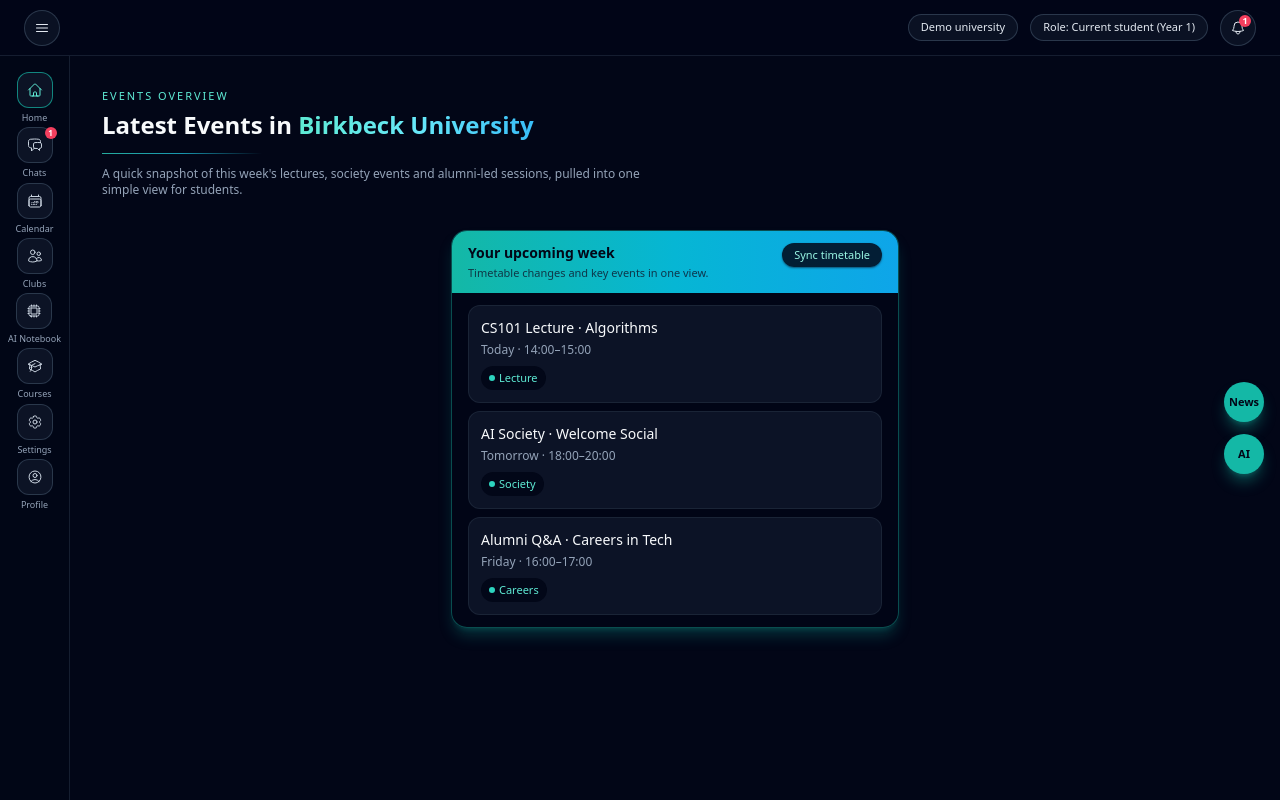
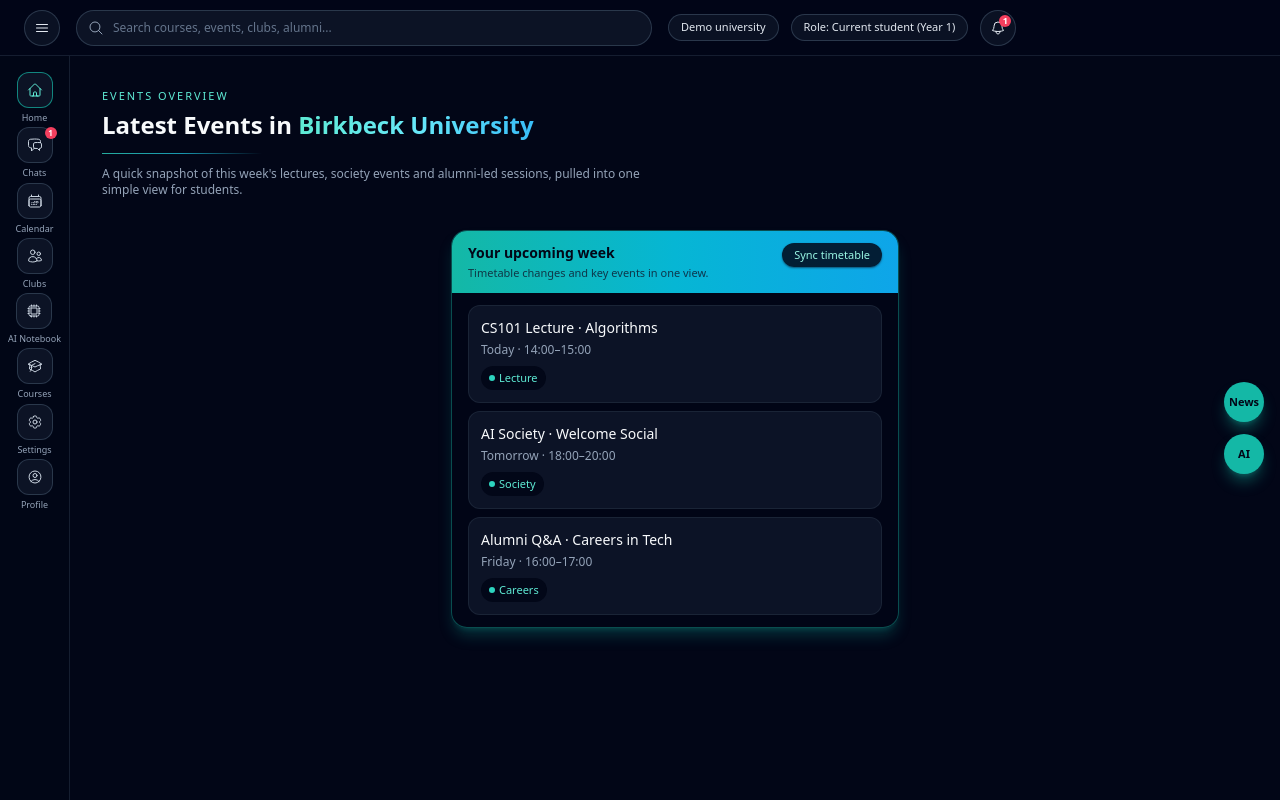
Before and after one commit to linguist101/Acaderra, a Next.js app in the folder web/: page /demo in a window 1280 px wide. Built offline with nearby package versions, Linux system fonts and the light colour scheme.

Commit message:
Update page.tsx

```diff
--- a/web/src/app/demo/page.tsx
+++ b/web/src/app/demo/page.tsx
@@ -12,6 +12,7 @@
   AcademicCapIcon,
   Cog6ToothIcon,
   UserCircleIcon,
+  MagnifyingGlassIcon,
 } from "@heroicons/react/24/outline";
 
 const mockEvents = [
@@ -47,20 +48,30 @@
 
       <div className="relative flex min-h-screen flex-col">
         {/* HEADER */}
-        <header className="flex h-14 items-center justify-between border-b border-slate-800/70 bg-slate-950/80 px-4 md:px-6">
+        <header className="flex h-14 items-center gap-4 border-b border-slate-800/70 bg-slate-950/80 px-4 md:px-6">
           {/* Left: hamburger */}
           <button
-            className="flex h-9 w-9 items-center justify-center rounded-full border border-slate-700/80 bg-slate-900/70 text-slate-200 hover:border-teal-400 hover:text-teal-300"
+            className="flex h-9 w-9 flex-shrink-0 items-center justify-center rounded-full border border-slate-700/80 bg-slate-900/70 text-slate-200 hover:border-teal-400 hover:text-teal-300"
             aria-label="Toggle sidebar"
             onClick={() => setSidebarCollapsed((prev) => !prev)}
           >
             <Bars3Icon className="h-4 w-4" />
           </button>
 
-          <div className="flex-1" />
+          {/* Center: search bar */}
+          <div className="flex-1 max-w-xl">
+            <div className="relative">
+              <MagnifyingGlassIcon className="pointer-events-none absolute left-3 top-1/2 h-4 w-4 -translate-y-1/2 text-slate-400" />
+              <input
+                type="text"
+                placeholder="Search courses, events, clubs, alumni..."
+                className="h-9 w-full rounded-full border border-slate-700/80 bg-slate-900/80 pl-9 pr-3 text-xs text-slate-100 placeholder:text-slate-500 focus:border-teal-400 focus:outline-none focus:ring-1 focus:ring-teal-500/60"
+              />
+            </div>
+          </div>
 
           {/* Right: environment + role + bell */}
-          <div className="flex items-center gap-3 text-[11px]">
+          <div className="flex flex-shrink-0 items-center gap-3 text-[11px]">
             <span className="hidden rounded-full border border-slate-700/80 bg-slate-900/70 px-3 py-1 text-slate-200 md:inline">
               Demo university
             </span>
```
